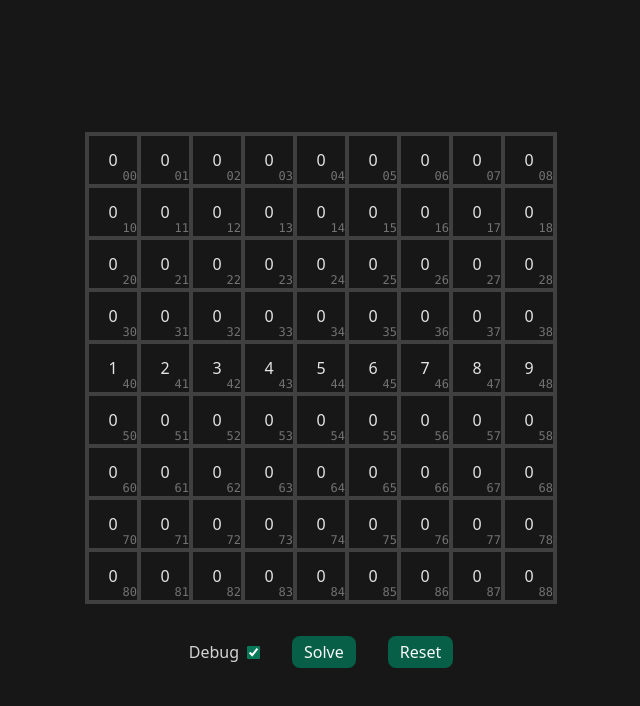
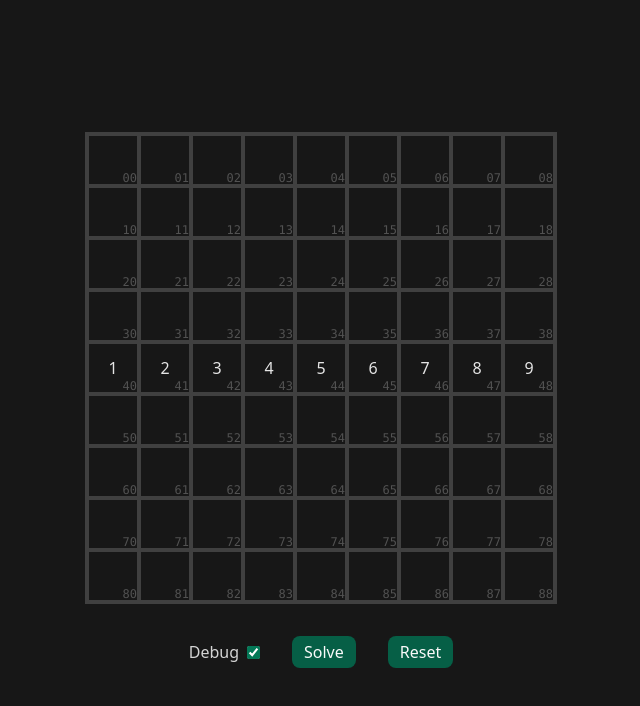
Before and after one commit to gkotecki/sudoku-solver, a React (Vite) app: page / in a window 1280 px wide. Shown: the top 706 px of the page, without its empty margins (319-959 px from the left). Built offline with nearby package versions, Linux system fonts and the light colour scheme.

Commit message:
ADD: cell input events

```diff
--- a/src/components/Board.tsx
+++ b/src/components/Board.tsx
@@ -20,11 +20,16 @@ export function Board() {
   const [debug, setDebug] = useState(true);
 
   const solution = useSolution({
-    onSuccess: (response) => {
-      if (debug) console.log(response);
-      setState(response.solution);
-    },
+    onSuccess: (response) => setState(response.solution),
   });
+
+  const onInput = ([x, y]: [number, number], input: string) => {
+    const parsedInput = input.length ? +input.at(-1) : 0;
+    setState((_state) => {
+      _state[x][y] = parsedInput ?? 0;
+      return [..._state];
+    });
+  };
 
   return (
     <>
@@ -36,6 +41,7 @@ export function Board() {
               position={[rowIndex, cellIndex]}
               value={cell}
               debug={debug}
+              onInput={onInput}
             />
           )),
         )}
@@ -54,12 +60,16 @@ export function Board() {
   );
 }
 
-function Cell({ value, position, debug }) {
+function Cell({ value = 0, position = [0, 0], debug = false, onInput }) {
   return (
     <div className="relative flex h-12 w-12 items-center justify-center bg-neutral-900 text-neutral-200">
-      {value}
+      <input
+        className="h-12 w-12 bg-transparent text-center"
+        value={value || ''}
+        onChange={(e) => onInput(position, e.target.value)}
+      />
       {debug && (
-        <small className="absolute bottom-0 right-0 font-mono text-xs text-neutral-500">
+        <small className="absolute bottom-0 right-0 font-mono text-xs leading-none text-neutral-600">
           {position}
         </small>
       )}
```
